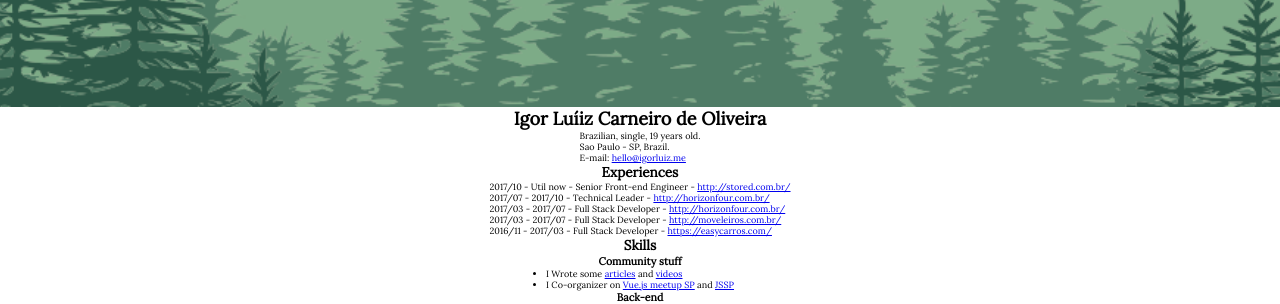
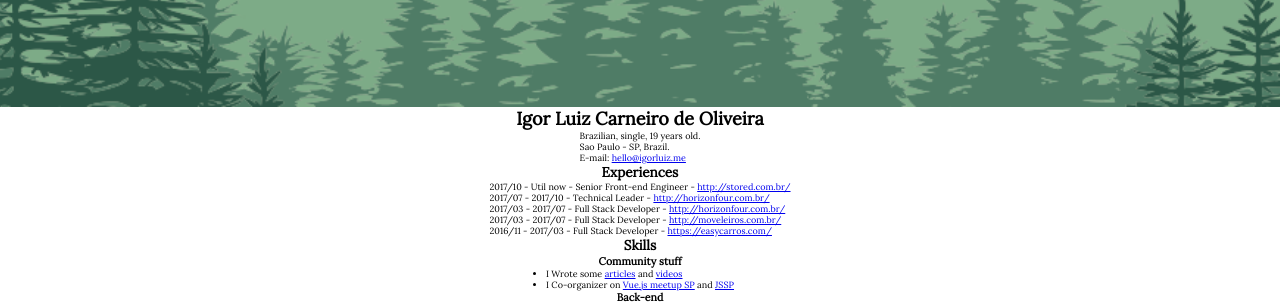
Before and after one commit to Halfeld/website, a Jekyll site: the page built from resume.md, in a window 1280 px wide. Shown: the part 523-827 px from the top of the page. Built offline with Jekyll 4.4.1, drawn with Linux system fonts in a browser that asks for light colours; our own code applies the rules of GitHub Pages for plain Markdown files; comment, search, counter and statistics services are not loaded.

Commit message:
Fix double letter i

```diff
--- a/resume.md
+++ b/resume.md
@@ -1,4 +1,4 @@
-# Igor Luíiz Carneiro de Oliveira
+# Igor Luiz Carneiro de Oliveira
 
 Brazilian, single, 19 years old.<br>
 Sao Paulo - SP, Brazil.<br>
```
